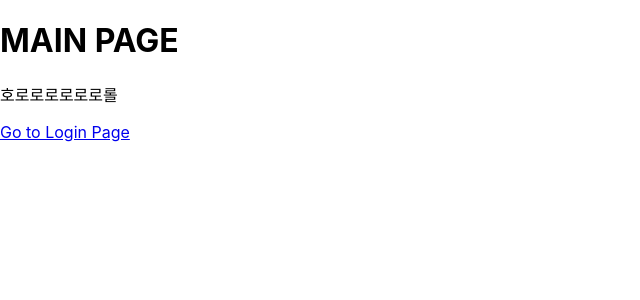
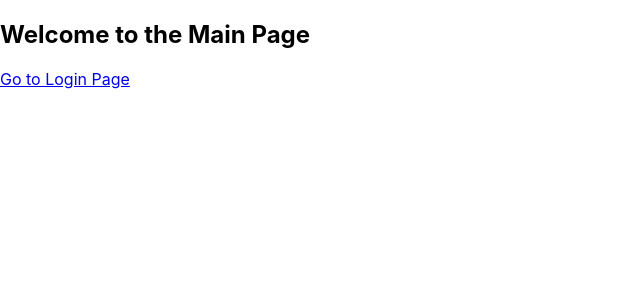
Before and after one commit to AJOU-SE/SE-frontend, a React (Create React App) app: page / in a window 1280 px wide. Shown: the top 300 px of the page, without its empty margins (0-640 px from the left). Built offline with nearby package versions, Linux system fonts and the light colour scheme.

Commit message:
'login_main_page'

```diff
--- a/package.json
+++ b/package.json
@@ -17,6 +17,7 @@
     "react-router": "^6.11.2",
     "react-router-dom": "^6.11.2",
     "react-scripts": "5.0.1",
+    "react-switch": "^7.0.0",
     "redux": "^4.2.1",
     "redux-devtools-extension": "^2.13.9",
     "redux-persist": "^6.0.0",
--- a/src/App.js
+++ b/src/App.js
@@ -1,23 +1,34 @@
-import React from 'react';
-import {
-  BrowserRouter,
-  Routes,
-  Route,
-  Link
-} from "react-router-dom";
+import React, { createContext, useState } from 'react';
+import { BrowserRouter as Router, Route, Routes } from 'react-router-dom';
+import Main from './component/main';
 import Login from './component/login';
-import Main from './component/main';
 
+export const UserContext = createContext();
 
 function App() {
-    return (
-      <BrowserRouter>
+  const [loggedIn, setLoggedIn] = useState(false);
+  const [userId, setUserId] = useState('');
+
+  const handleLogin = (id) => {
+    setLoggedIn(true);
+    setUserId(id);
+  };
+
+  const handleLogout = () => {
+    setLoggedIn(false);
+    setUserId('');
+  };
+
+  return (
+    <UserContext.Provider value={{ loggedIn, userId, handleLogin, handleLogout }}>
+      <Router>
         <Routes>
           <Route path="/" element={<Main />} />
           <Route path="/login" element={<Login />} />
         </Routes>
-      </BrowserRouter>
-    );
-  }
+      </Router>
+    </UserContext.Provider>
+  );
+}
 
-  export default App;
+export default App;
--- a/src/component/login.js
+++ b/src/component/login.js
@@ -1,12 +1,14 @@
-import React, { useState } from 'react';
+import React, { useState,useContext } from 'react';
 import { Link, useNavigate } from 'react-router-dom';
 import { signIn } from './signIn';
+import { UserContext } from '../App';
 
 function Login() {
   const [id, setId] = useState('');
   const [password, setPassword] = useState('');
   const [message,setMessage] = useState('');
   const navigate = useNavigate();
+  const { handleLogin } = useContext(UserContext);
 
   const handleIdChange = (event) => {
     setId(event.target.value);
@@ -31,6 +33,7 @@ function Login() {
         const user=signIn({id,password});
         console.log('logged in user : ', user.id);
         // 로그인 된 후 처리
+        handleLogin(id);
         navigate('/');
     }catch(error){
         console.log('login failed');
--- a/src/component/main.js
+++ b/src/component/main.js
@@ -1,12 +1,23 @@
-import React from 'react';
+import React, { useContext } from 'react';
 import { Link } from 'react-router-dom';
+import { UserContext } from '../App';
 
 function Main() {
+  const { loggedIn, userId, handleLogout } = useContext(UserContext);
+
   return (
     <div>
-      <h1>MAIN PAGE</h1>
-      <p>호로로로로로로롤</p>
-      <Link to="/login">Go to Login Page</Link>
+      {loggedIn ? (
+        <div>
+          <h2>{userId}님, 안녕하세요!</h2>
+          <button onClick={handleLogout}>Logout</button>
+        </div>
+      ) : (
+        <div>
+          <h2>Welcome to the Main Page</h2>
+          <Link to="/login">Go to Login Page</Link>
+        </div>
+      )}
     </div>
   );
 }
```
Also changed, not shown: 1 other file (tests, documents, lock files or other folders).
